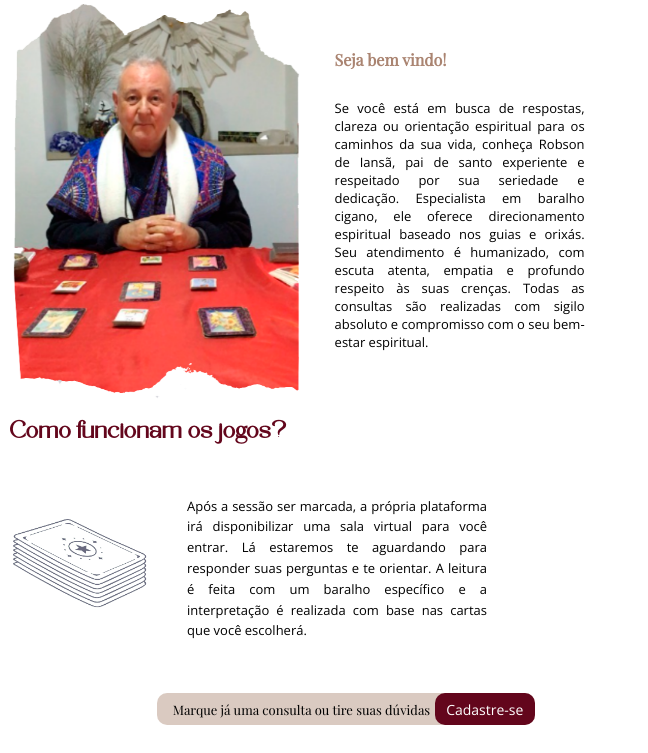
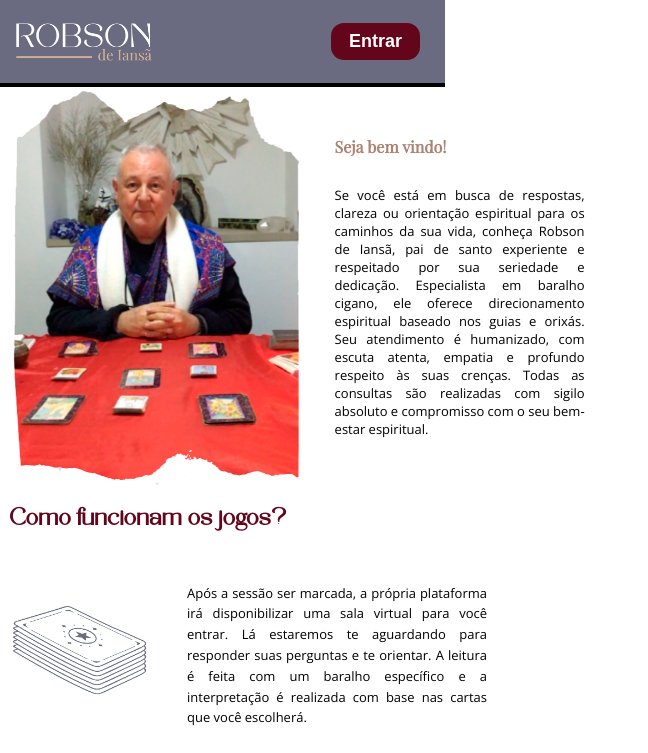
Before and after one commit to lucasolib/Plataforma-de-Agendamento, a React (Vite) app in the folder frontend/: page / in a window 1280 px wide. Shown: the top 753 px of the page, without its empty margins (0-648 px from the left). Built offline with nearby package versions, Linux system fonts and the light colour scheme; grey boxes are pictures that could not be loaded.

Commit message:
Style: finaliza estilização do header

```diff
--- a/frontend/src/components/header.tsx
+++ b/frontend/src/components/header.tsx
@@ -3,12 +3,7 @@ import '../themes/components/header.css'
 function Header() {
   return (
     <header id='header'>
-      <img id='logo'/>
-      <nav>
-        <a className='navHeader' href="#">Avaliações</a>
-        <a className='navHeader' href="#">Contato</a>
-        <a className='navHeader' href="#">Sobre</a>
-      </nav>
+      <img src='Logo.png' alt='Logo estilizada com o nome "Robson de Iansã"' id='logo'/>
       <button id='botaoEntrar'>Entrar</button>
     </header>
   )
--- a/frontend/src/pages/Home.tsx
+++ b/frontend/src/pages/Home.tsx
@@ -1,10 +1,12 @@
 import '../themes/pages/home.css'
+import Header from '../components/header'
+
 function Home() {
   const rating: Array<number> = [4, 5]
 
-
   return (
     <main id='paginaInicial'>
+      <Header />
       <section id='secaoIntroducao'>
       <img
           alt='Foto exibindo um hom em de cabelos brancos, com um rosto simpático e vestes azuis com desenhos coloridos. Suas mãos estão apoiadas em uma mesa
--- a/frontend/src/themes/components/header.css
+++ b/frontend/src/themes/components/header.css
@@ -1,46 +1,24 @@
 #header {
-  background-color: #5d5d71; /* Cor de fundo aproximada da imagem */
+  background-color: #6a6a80; /* Cor de fundo aproximada da imagem */
   display: flex;
-  justify-content: space-between;
+  justify-content: start;
   align-items: center;
-  padding: 15px 50px; /* Ajuste o padding conforme necessário */
+  padding: 15px 10px; /* Ajuste o padding conforme necessário */
   color: white;
+  max-width: 425px;
+  border-bottom: 4px solid #000;
 }
 
 #logo {
   display: flex;
-  flex-direction: column;
-  align-items: flex-start; /* Alinha o texto à esquerda */
-  font-weight: bold;
+  width: 150px;
+  height: auto;
 }
 
-.logo-text-top {
-  font-size: 30px; /* Tamanho da fonte para "ROBSON" */
-  color: white;
-}
-
-.logo-text-bottom {
-  font-size: 18px; /* Tamanho da fonte para "de Iansã" */
-  color: #d1b18c; /* Cor dourada aproximada */
-  margin-top: -5px; /* Ajusta a posição vertical de "de Iansã" */
-  position: relative;
-}
-
-.logo-text-bottom::before {
-  content: '';
-  position: absolute;
-  left: 0;
-  top: 50%;
-  transform: translateY(-50%);
-  width: 50px; /* Comprimento da linha */
-  height: 2px; /* Espessura da linha */
-  background-color: #d1b18c; /* Cor da linha */
-  margin-left: -55px; /* Ajusta a posição da linha em relação ao texto */
-}
-
-nav {
+#navbar {
   display: flex;
   gap: 40px; /* Espaçamento entre os links de navegação */
+  margin: 0 20px 0 40px;
 }
 
 .navHeader {
@@ -55,15 +33,17 @@ nav {
 }
 
 #botaoEntrar {
-  background-color: #8b1a2a; /* Cor de fundo do botão aproximada */
+  background-color: #63061c;
   color: white;
   border: none;
-  padding: 12px 25px;
-  border-radius: 5px;
+  padding: 8px 18px;
+  border-radius: 13px;
   cursor: pointer;
   font-size: 18px;
   font-weight: bold;
   transition: background-color 0.3s ease;
+  margin-left: auto; /* Adicionado */
+  margin-right: 15px;
 }
 
 #botaoEntrar:hover {
```
Also changed, not shown: frontend/public/Logo.png (added).
